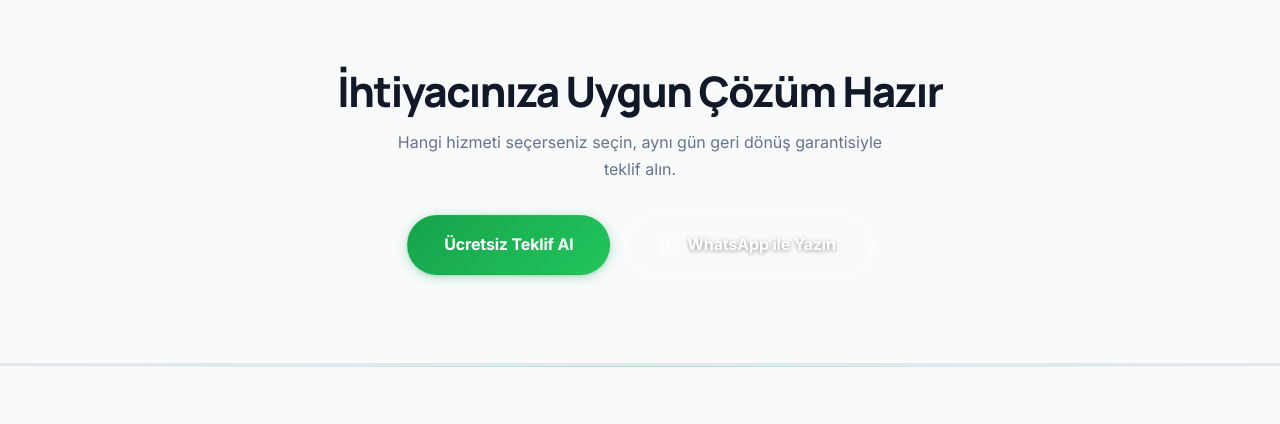
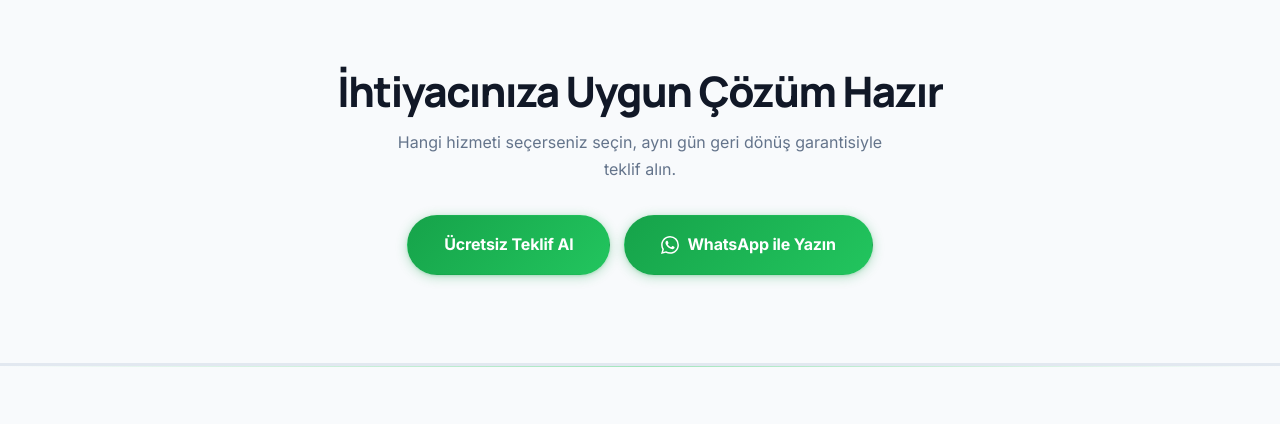
Before and after one commit to bonaperte5-coder/primelojistik, a website: page hizmetler.html in a window 1280 px wide. Shown: the part 8002-8426 px from the top of the page. Drawn offline with Linux system fonts and the light colour scheme.

Commit message:
fix: WhatsApp butonu yesil yapildi

```diff
--- a/hizmetler.html
+++ b/hizmetler.html
@@ -613,7 +613,7 @@
     <p class="cta-banner-sub">Hangi hizmeti seçerseniz seçin, aynı gün geri dönüş garantisiyle teklif alın.</p>
     <div class="cta-banner-actions">
       <a href="index.html#teklif" class="btn btn-primary btn-lg">Ücretsiz Teklif Al</a>
-      <a href="https://wa.me/905322902235" class="btn btn-outline-white btn-lg" target="_blank" rel="noopener"><svg width="18" height="18" viewBox="0 0 24 24" fill="currentColor" aria-hidden="true"><path d="M17.472 14.382c-.297-.149-1.758-.867-2.03-.967-.273-.099-.471-.148-.67.15-.197.297-.767.966-.94 1.164-.173.199-.347.223-.644.075-.297-.15-1.255-.463-2.39-1.475-.883-.788-1.48-1.761-1.653-2.059-.173-.297-.018-.458.13-.606.134-.133.298-.347.446-.52.149-.174.198-.298.298-.497.099-.198.05-.371-.025-.52-.075-.149-.669-1.612-.916-2.207-.242-.579-.487-.5-.669-.51-.173-.008-.371-.01-.57-.01-.198 0-.52.074-.792.372-.272.297-1.04 1.016-1.04 2.479 0 1.462 1.065 2.875 1.213 3.074.149.198 2.096 3.2 5.077 4.487.709.306 1.262.489 1.694.625.712.227 1.36.195 1.871.118.571-.085 1.758-.719 2.006-1.413.248-.694.248-1.289.173-1.413-.074-.124-.272-.198-.57-.347m-5.421 7.403h-.004a9.87 9.87 0 01-5.031-1.378l-.361-.214-3.741.982.998-3.648-.235-.374a9.86 9.86 0 01-1.51-5.26c.001-5.45 4.436-9.884 9.888-9.884 2.64 0 5.122 1.03 6.988 2.898a9.825 9.825 0 012.893 6.994c-.003 5.45-4.437 9.884-9.885 9.884m8.413-18.297A11.815 11.815 0 0012.05 0C5.495 0 .16 5.335.157 11.892c0 2.096.547 4.142 1.588 5.945L.057 24l6.305-1.654a11.882 11.882 0 005.683 1.448h.005c6.554 0 11.89-5.335 11.893-11.893a11.821 11.821 0 00-3.48-8.413z"/></svg> WhatsApp ile Yazın</a>
+      <a href="https://wa.me/905322902235" class="btn btn-primary btn-lg" target="_blank" rel="noopener"><svg width="18" height="18" viewBox="0 0 24 24" fill="currentColor" aria-hidden="true"><path d="M17.472 14.382c-.297-.149-1.758-.867-2.03-.967-.273-.099-.471-.148-.67.15-.197.297-.767.966-.94 1.164-.173.199-.347.223-.644.075-.297-.15-1.255-.463-2.39-1.475-.883-.788-1.48-1.761-1.653-2.059-.173-.297-.018-.458.13-.606.134-.133.298-.347.446-.52.149-.174.198-.298.298-.497.099-.198.05-.371-.025-.52-.075-.149-.669-1.612-.916-2.207-.242-.579-.487-.5-.669-.51-.173-.008-.371-.01-.57-.01-.198 0-.52.074-.792.372-.272.297-1.04 1.016-1.04 2.479 0 1.462 1.065 2.875 1.213 3.074.149.198 2.096 3.2 5.077 4.487.709.306 1.262.489 1.694.625.712.227 1.36.195 1.871.118.571-.085 1.758-.719 2.006-1.413.248-.694.248-1.289.173-1.413-.074-.124-.272-.198-.57-.347m-5.421 7.403h-.004a9.87 9.87 0 01-5.031-1.378l-.361-.214-3.741.982.998-3.648-.235-.374a9.86 9.86 0 01-1.51-5.26c.001-5.45 4.436-9.884 9.888-9.884 2.64 0 5.122 1.03 6.988 2.898a9.825 9.825 0 012.893 6.994c-.003 5.45-4.437 9.884-9.885 9.884m8.413-18.297A11.815 11.815 0 0012.05 0C5.495 0 .16 5.335.157 11.892c0 2.096.547 4.142 1.588 5.945L.057 24l6.305-1.654a11.882 11.882 0 005.683 1.448h.005c6.554 0 11.89-5.335 11.893-11.893a11.821 11.821 0 00-3.48-8.413z"/></svg> WhatsApp ile Yazın</a>
     </div>
   </div>
 </section>
```
